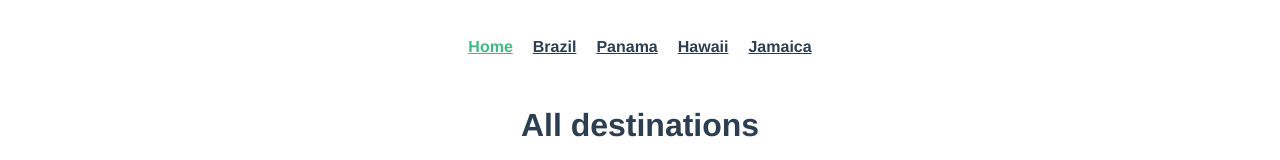
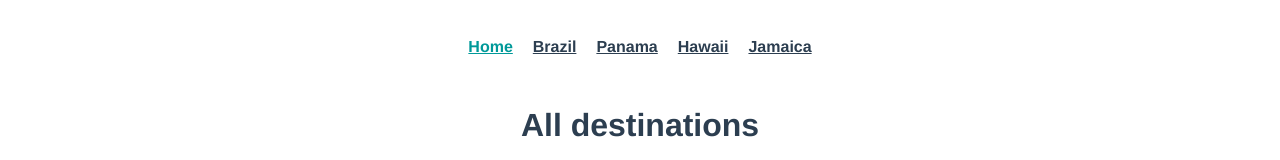
Before and after one commit to ilexwg/vue-travel-app, a Vue app: page / in a window 1280 px wide. Shown: the top 160 px of the page. Built offline with nearby package versions, Linux system fonts and the light colour scheme.

Commit message:
Add navigation component

```diff
--- a/src/App.vue
+++ b/src/App.vue
@@ -1,15 +1,20 @@
 <template>
   <div id="app">
-    <div id="nav">
-      <router-link to="/">Home</router-link>
-      <router-link to="/brazil">Brazil</router-link>
-      <router-link to="/panama">Panama</router-link>
-      <router-link to="/hawaii">Hawaii</router-link>
-      <router-link to="/jamaica">Jamaica</router-link>
-    </div>
+    <the-navigation></the-navigation>
+
     <router-view/>
   </div>
 </template>
+
+<script>
+import TheNavigation from '@/components/TheNavigation';
+
+export default {
+  components: {
+    TheNavigation
+  }
+}
+</script>
 
 <style>
 #app {
@@ -19,18 +24,4 @@
   text-align: center;
   color: #2c3e50;
 }
-
-#nav {
-  padding: 30px;
-}
-
-#nav a {
-  padding: 0 10px;
-  font-weight: bold;
-  color: #2c3e50;
-}
-
-#nav a.router-link-exact-active {
-  color: #42b983;
-}
 </style>
--- /dev/null
+++ b/src/components/TheNavigation.vue
@@ -0,0 +1,33 @@
+<template>
+  <nav id="nav">
+    <router-link to="/">Home</router-link>
+    <router-link to="/brazil">Brazil</router-link>
+    <router-link to="/panama">Panama</router-link>
+    <router-link to="/hawaii">Hawaii</router-link>
+    <router-link to="/jamaica">Jamaica</router-link>
+  </nav>
+</template>
+
+<script>
+export default {
+  name: 'TheNavigation'
+};
+</script>
+
+<style scoped>
+#nav {
+  display: flex;
+  justify-content: center;
+  padding: 30px;
+}
+
+#nav a {
+  padding: 0 10px;
+  font-weight: bold;
+  color: #2c3e50;
+}
+
+#nav a.travel-app-exact-active {
+  color: #099;
+}
+</style>
--- a/src/router/index.js
+++ b/src/router/index.js
@@ -1,10 +1,6 @@
 import Vue from 'vue'
 import VueRouter from 'vue-router'
 import Home from '../views/Home.vue'
-import Brazil from '@/views/Brazil.vue'
-import Panama from '@/views/Panama.vue'
-import Hawaii from '@/views/Hawaii.vue'
-import Jamaica from '@/views/Jamaica.vue'
 
 Vue.use(VueRouter)
 
@@ -17,26 +13,27 @@ const routes = [
   {
     path: '/brazil',
     name: 'brazil',
-    component: Brazil
+    component: () => import(/* webpackChunkName: 'brazil' */ '@/views/Brazil')
   },
   {
     path: '/panama',
     name: 'panama',
-    component: Panama
+    component: () => import(/* webpackChunkName: 'panama' */ '@/views/Panama')
   },
   {
     path: '/hawaii',
     name: 'hawaii',
-    component: Hawaii
+    component: () => import(/* webpackChunkName: 'hawaii' */ '@/views/Hawaii')
   },
   {
     path: '/jamaica',
     name: 'jamaica',
-    component: Jamaica
+    component: () => import(/* webpackChunkName: 'jamaica' */ '@/views/Jamaica')
   }
 ]
 
 const router = new VueRouter({
+  linkExactActiveClass: 'travel-app-exact-active',
   routes
 })
 
```
